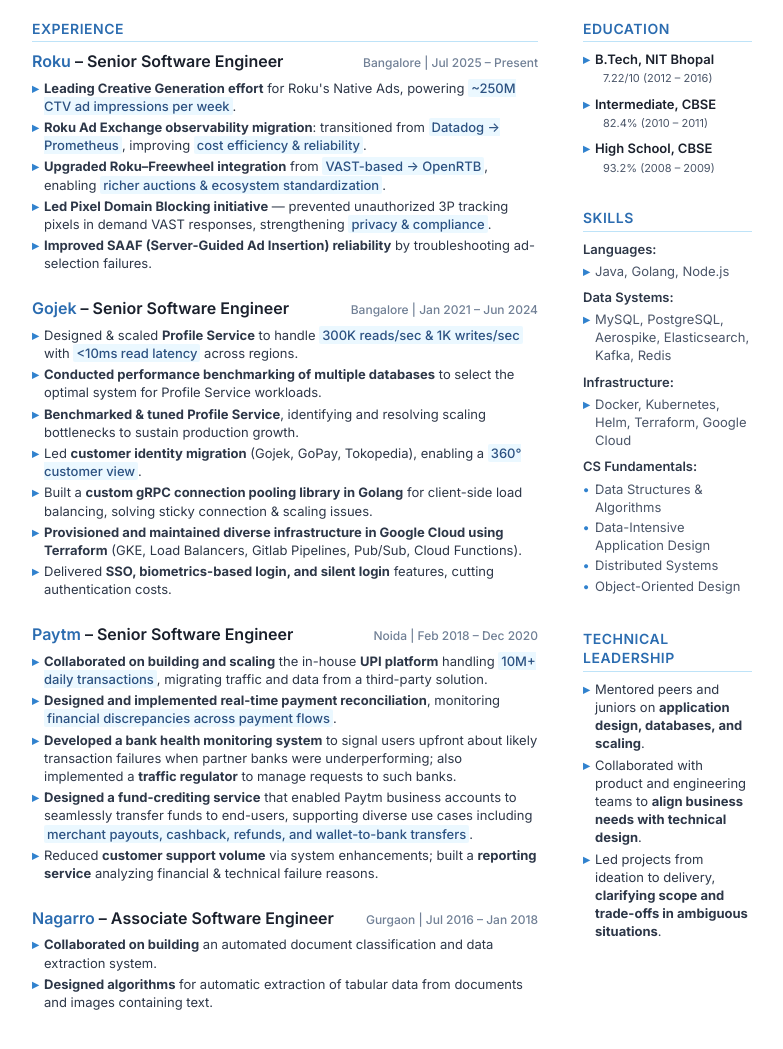
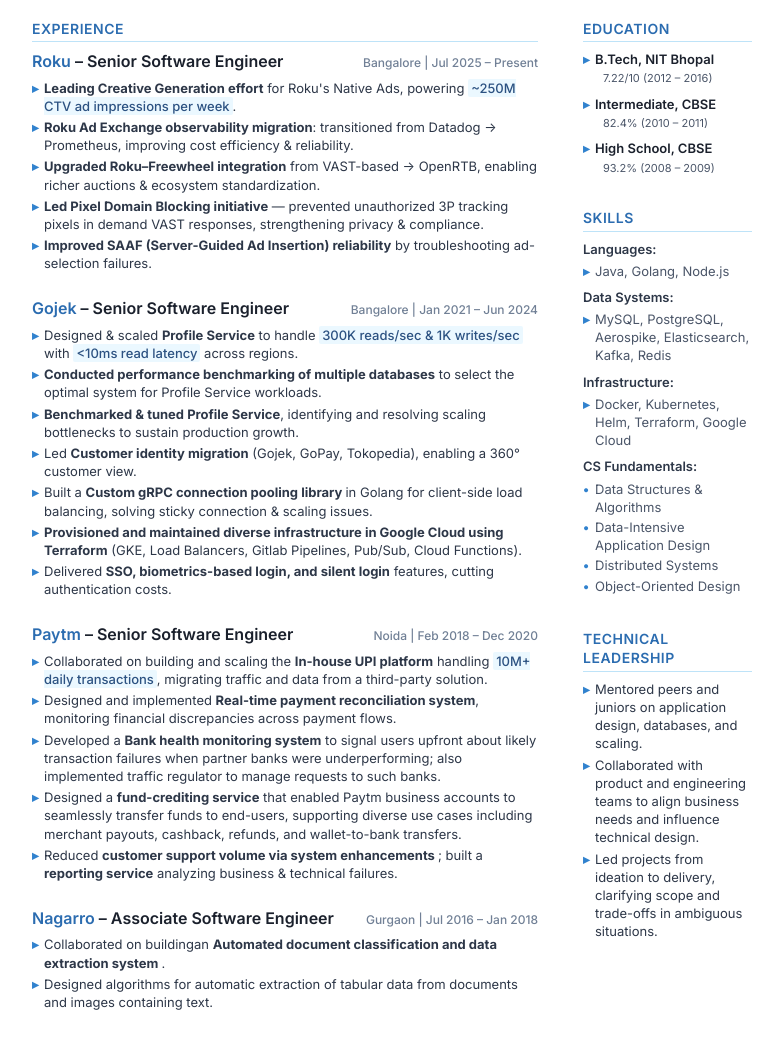
Before and after one commit to kalyanironak/kalyanironak.github.io, a plain HTML site: page index.html in a window 1280 px wide. Shown: the part 131-1180 px from the top of the page, without its empty margins (248-1031 px from the left). Drawn offline with Linux system fonts and the light colour scheme.

Commit message:
Fix unnecessary highlights and Strongness.

```diff
--- a/index.html
+++ b/index.html
@@ -305,9 +305,9 @@
                         </div>
                         <ul class="achievements">
                             <li><strong>Leading Creative Generation effort</strong> for Roku's Native Ads, powering <span class="highlight">~250M CTV ad impressions per week</span>.</li>
-                            <li><strong>Roku Ad Exchange observability migration</strong>: transitioned from <span class="highlight">Datadog → Prometheus</span>, improving <span class="highlight">cost efficiency & reliability</span>.</li>
-                            <li><strong>Upgraded Roku–Freewheel integration</strong> from <span class="highlight">VAST-based → OpenRTB</span>, enabling <span class="highlight">richer auctions & ecosystem standardization</span>.</li>
-                            <li><strong>Led Pixel Domain Blocking initiative</strong> — prevented unauthorized 3P tracking pixels in demand VAST responses, strengthening <span class="highlight">privacy & compliance</span>.</li>
+                            <li><strong>Roku Ad Exchange observability migration</strong>: transitioned from Datadog → Prometheus, improving cost efficiency & reliability.</li>
+                            <li><strong>Upgraded Roku–Freewheel integration</strong> from VAST-based → OpenRTB, enabling richer auctions & ecosystem standardization.</li>
+                            <li><strong>Led Pixel Domain Blocking initiative</strong> — prevented unauthorized 3P tracking pixels in demand VAST responses, strengthening privacy & compliance.</li>
                             <li><strong>Improved SAAF (Server-Guided Ad Insertion) reliability</strong> by troubleshooting ad-selection failures.</li>
                         </ul>
                     </div>
@@ -321,8 +321,8 @@
                             <li>Designed & scaled <strong>Profile Service</strong> to handle <span class="highlight">300K reads/sec & 1K writes/sec</span> with <span class="highlight">&lt;10ms read latency</span> across regions.</li>
                             <li><strong>Conducted performance benchmarking of multiple databases</strong> to select the optimal system for Profile Service workloads.</li>
                             <li><strong>Benchmarked & tuned Profile Service</strong>, identifying and resolving scaling bottlenecks to sustain production growth.</li>
-                            <li>Led <strong>customer identity migration</strong> (Gojek, GoPay, Tokopedia), enabling a <span class="highlight">360° customer view</span>.</li>
-                            <li>Built a <strong>custom gRPC connection pooling library in Golang</strong> for client-side load balancing, solving sticky connection & scaling issues.</li>
+                            <li>Led <strong>Customer identity migration</strong> (Gojek, GoPay, Tokopedia), enabling a 360° customer view.</li>
+                            <li>Built a <strong>Custom gRPC connection pooling library </strong> in Golang for client-side load balancing, solving sticky connection & scaling issues.</li>
                             <li><strong>Provisioned and maintained diverse infrastructure in Google Cloud using Terraform</strong> (GKE, Load Balancers, Gitlab Pipelines, Pub/Sub, Cloud Functions).</li>
                             <li>Delivered <strong>SSO, biometrics-based login, and silent login</strong> features, cutting authentication costs.</li>
                         </ul>
@@ -334,11 +334,11 @@
                             <span class="location-date">Noida | Feb 2018 – Dec 2020</span>
                         </div>
                         <ul class="achievements">
-                            <li><strong>Collaborated on building and scaling</strong> the in-house <strong>UPI platform</strong> handling <span class="highlight">10M+ daily transactions</span>, migrating traffic and data from a third-party solution.</li>
-                            <li><strong>Designed and implemented real-time payment reconciliation</strong>, monitoring <span class="highlight">financial discrepancies across payment flows</span>.</li>
-                            <li><strong>Developed a bank health monitoring system</strong> to signal users upfront about likely transaction failures when partner banks were underperforming; also implemented a <strong>traffic regulator</strong> to manage requests to such banks.</li>
-                            <li><strong>Designed a fund-crediting service</strong> that enabled Paytm business accounts to seamlessly transfer funds to end-users, supporting diverse use cases including <span class="highlight">merchant payouts, cashback, refunds, and wallet-to-bank transfers</span>.</li>
-                            <li>Reduced <strong>customer support volume</strong> via system enhancements; built a <strong>reporting service</strong> analyzing financial & technical failure reasons.</li>
+                            <li>Collaborated on building and scaling the <strong> In-house UPI platform</strong> handling <span class="highlight">10M+ daily transactions</span>, migrating traffic and data from a third-party solution.</li>
+                            <li>Designed and implemented <strong> Real-time payment reconciliation system</strong>, monitoring financial discrepancies across payment flows.</li>
+                            <li>Developed a <strong> Bank health monitoring system</strong> to signal users upfront about likely transaction failures when partner banks were underperforming; also implemented traffic regulator to manage requests to such banks.</li>
+                            <li>Designed a <strong> fund-crediting service</strong> that enabled Paytm business accounts to seamlessly transfer funds to end-users, supporting diverse use cases including merchant payouts, cashback, refunds, and wallet-to-bank transfers.</li>
+                            <li>Reduced <strong>customer support volume via system enhancements </strong>; built a <strong>reporting service</strong> analyzing business & technical failures.</li>
                         </ul>
                     </div>
 
@@ -348,8 +348,8 @@
                             <span class="location-date">Gurgaon | Jul 2016 – Jan 2018</span>
                         </div>
                         <ul class="achievements">
-                            <li><strong>Collaborated on building</strong> an automated document classification and data extraction system.</li>
-                            <li><strong>Designed algorithms</strong> for automatic extraction of tabular data from documents and images containing text.</li>
+                            <li>Collaborated on buildingan <strong> Automated document classification and data extraction system </strong> .</li>
+                            <li>Designed algorithms for automatic extraction of tabular data from documents and images containing text.</li>
                         </ul>
                     </div>
                 </section>
@@ -411,9 +411,9 @@
                 <section class="section">
                     <h2 class="section-title">Technical Leadership</h2>
                     <ul class="leadership-list">
-                        <li>Mentored peers and juniors on <strong>application design, databases, and scaling</strong>.</li>
-                        <li>Collaborated with product and engineering teams to <strong>align business needs with technical design</strong>.</li>
-                        <li>Led projects from ideation to delivery, <strong>clarifying scope and trade-offs in ambiguous situations</strong>.</li>
+                        <li>Mentored peers and juniors on application design, databases, and scaling.</li>
+                        <li>Collaborated with product and engineering teams to align business needs and influence technical design.</li>
+                        <li>Led projects from ideation to delivery, clarifying scope and trade-offs in ambiguous situations.</li>
                     </ul>
                 </section>
             </div>
```
